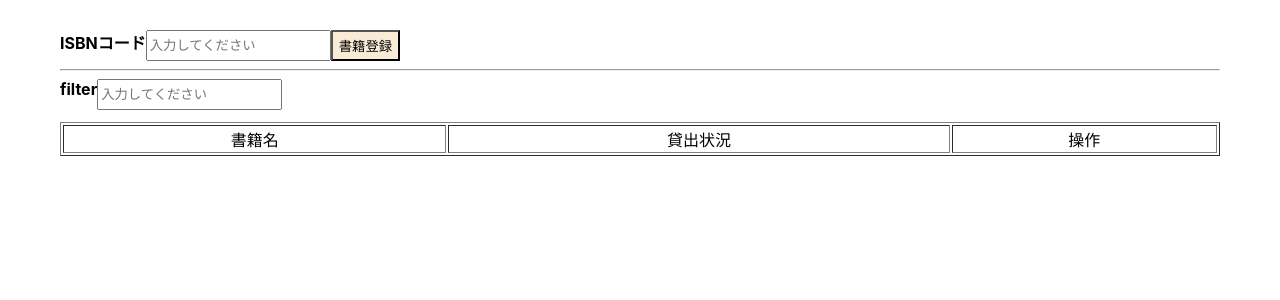
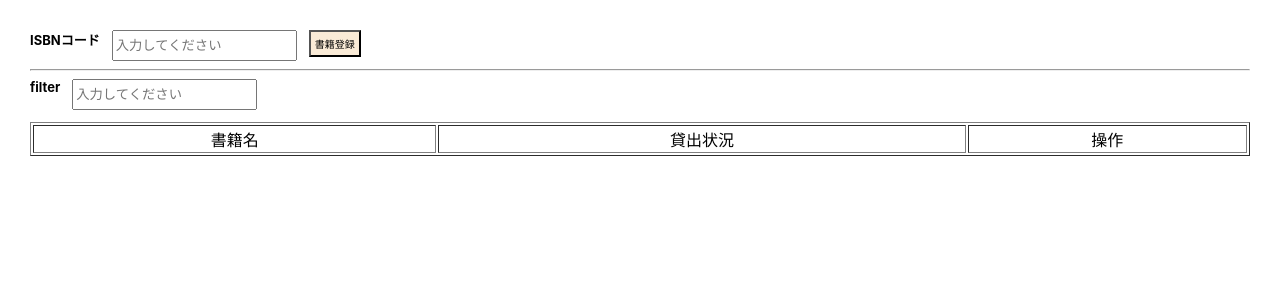
Before and after one commit to kentem-ka-shimizu/react_test, a React (Vite) app in the folder my-book-register/: page / in a window 1280 px wide. Shown: the top 300 px of the page. Built offline with nearby package versions, Linux system fonts and the light colour scheme.

Commit message:
update: スタイリング修正

```diff
--- a/my-book-register/src/App.css
+++ b/my-book-register/src/App.css
@@ -1,15 +1,18 @@
 /* 第3問：参考サイトと同じになるようにデザイン調整 */
 .App {
   padding: 30px;
-  margin: 0 30px;
 }
 
 .button {
   background-color: antiquewhite;
+  font-size: 10px;
+  height: fit-content;
+  padding: 4px;
 }
 
 .label {
   font-weight: bold;
+  font-size: 13px;
 }
 
 .input {
@@ -18,10 +21,12 @@
 
 .label-input {
   display: flex;
+  gap: 12px;
 }
 
 .book-register {
   display: flex;
+  gap: 12px;
 }
 
 .filterable-book-table {
```
